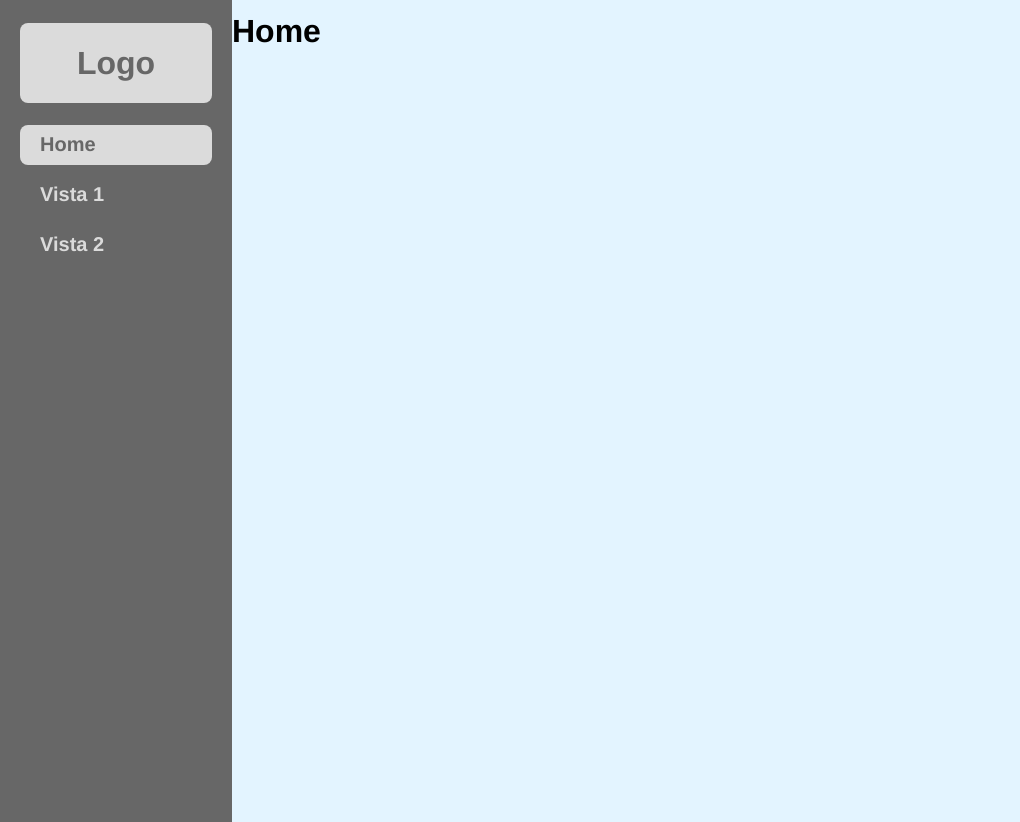
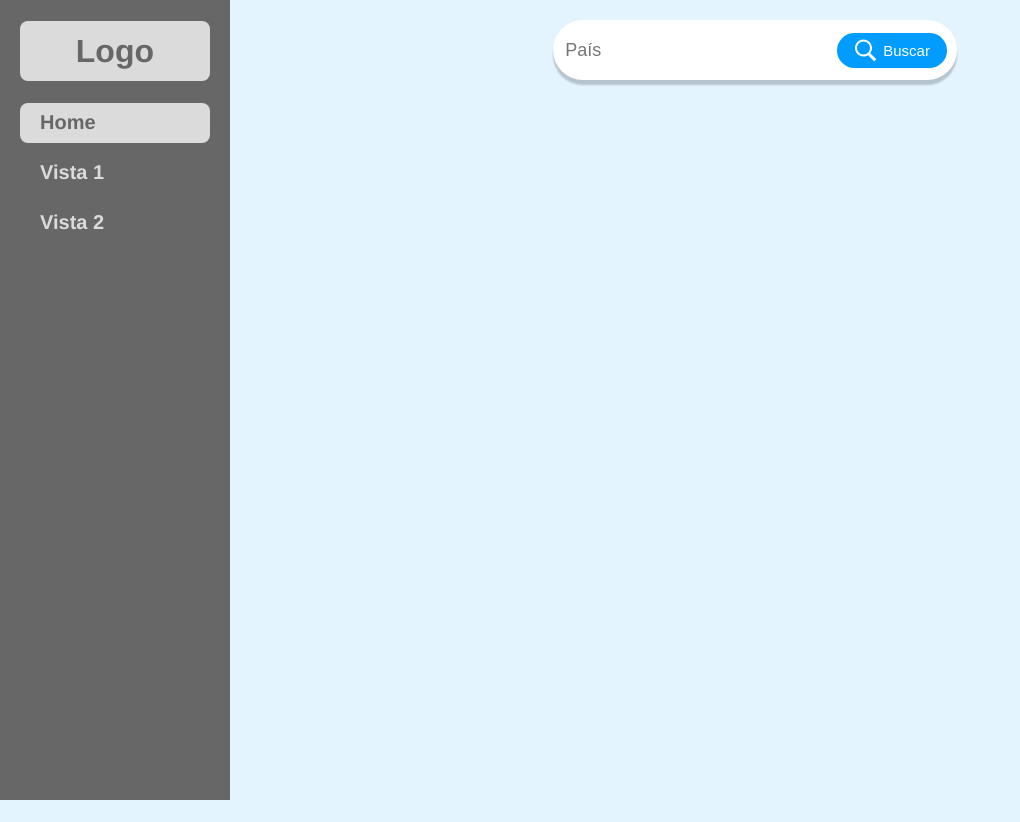
Before and after one commit to Nathanela10/prueba_tecnica_fractalup, a Vue app: page /home in a window 1280 px wide. Shown: the whole page, without its empty margins (0-1020 px from the left). After the commit the page ends 800 px from the top, so only its background shows below. Built offline with nearby package versions, Linux system fonts and the light colour scheme.

Commit message:
feat: Created and styled SeekerProject.vue component

```diff
--- a/src/App.vue
+++ b/src/App.vue
@@ -12,8 +12,8 @@ export default {
   name: 'App',
   components: {
     SidebarProject,
-  }
-}
+  },
+};
 </script>
 
 <style>
@@ -21,7 +21,7 @@ body {
   height: 100vh;
   width: 100vw;
   background-color: #e3f4ff;
-  margin: -1vh 0 0 0;
+  margin: 0;
   padding: 0;
 }
 
--- /dev/null
+++ b/src/components/SeekerProject/SeekerProject.css
@@ -0,0 +1,46 @@
+.seekerProject {
+  height: 40px;
+  width: 30vw;
+  display: flex;
+  justify-content: space-around;
+  align-items: center;
+  background-color: #fff;
+  border-radius: 50px;
+  box-shadow: 0 5px 2px rgba(0, 0, 0, 0.2);
+  padding: 10px;
+}
+
+.seekerProject__input {
+  height: 100%;
+  width: 70%;
+  font-size: 18px;
+  border: none;
+}
+
+.seekerProject__input:focus {
+  outline: none;
+}
+
+.seekerProject__search {
+  background-color: #009cff;
+  border-radius: 50px;
+}
+
+.seekerProject__search-button {
+  height: 35px;
+  width: 110px;
+  display: flex;
+  justify-content: center;
+  align-items: center;
+  font-size: 15px;
+  background-color: transparent;
+  color: #fff;
+  border: none;
+  gap: 5px;
+  cursor: pointer;
+}
+
+.seekerProject__search-button-loupe {
+  height: 25px;
+  width: auto;
+}
--- /dev/null
+++ b/src/components/SeekerProject/SeekerProject.vue
@@ -0,0 +1,22 @@
+<template>
+  <div class="seekerProject">
+    <input class="seekerProject__input" type="text" placeholder="País" />
+    <div class="seekerProject__search">
+      <button class="seekerProject__search-button">
+        <img
+          class="seekerProject__search-button-loupe"
+          src="../../assets/loupe.svg"
+          alt="Lupa" />
+        Buscar
+      </button>
+    </div>
+  </div>
+</template>
+
+<script>
+export default {
+  name: 'SeekerProject',
+};
+</script>
+
+<style scoped src="./SeekerProject.css"></style>
--- a/src/components/SidebarProject/SidebarProject.css
+++ b/src/components/SidebarProject/SidebarProject.css
@@ -2,11 +2,11 @@
   height: 100vh;
   width: 15vw;
   background-color: #676767;
-  padding: 10px 20px 20px 20px;
+  padding: 0 20px;
 }
 
 .sidebarProject__logo {
-  height: 80px;
+  height: 60px;
   display: flex;
   justify-content: center;
   align-items: center;
--- a/src/pages/HomeProject.vue
+++ b/src/pages/HomeProject.vue
@@ -1,11 +1,26 @@
 <template>
-  <div>
-    <h1>Home</h1>
+  <div class="homeProject">
+    <SeekerProject />
   </div>
 </template>
 
 <script>
+import SeekerProject from '../components/SeekerProject/SeekerProject.vue';
+
 export default {
   name: 'HomeProject',
+  components: {
+    SeekerProject,
+  },
+};
+</script>
+
+<style scoped>
+.homeProject {
+  width: 83%;
+  color: #676767;
+  padding: 20px 0;
+  display: flex;
+  justify-content: center;
 }
-</script>
+</style>
--- a/src/pages/ViewOne.vue
+++ b/src/pages/ViewOne.vue
@@ -7,12 +7,12 @@
 <script>
 export default {
   name: 'ViewOne',
-}
+};
 </script>
 
 <style scoped>
 .viewOne {
   color: #676767;
-  padding: 30px 50px;
+  padding: 10px 0 0 50px;
 }
 </style>
--- a/src/pages/ViewTwo.vue
+++ b/src/pages/ViewTwo.vue
@@ -13,6 +13,6 @@ export default {
 <style scoped>
 .viewTwo {
   color: #676767;
-  padding: 30px 50px;
+  padding: 10px 0 0 50px;
 }
 </style>
```
Also changed, not shown: src/components/SidebarProject/SidebarProject.vue (+18 -3 lines), src/assets/loupe.svg (added).
